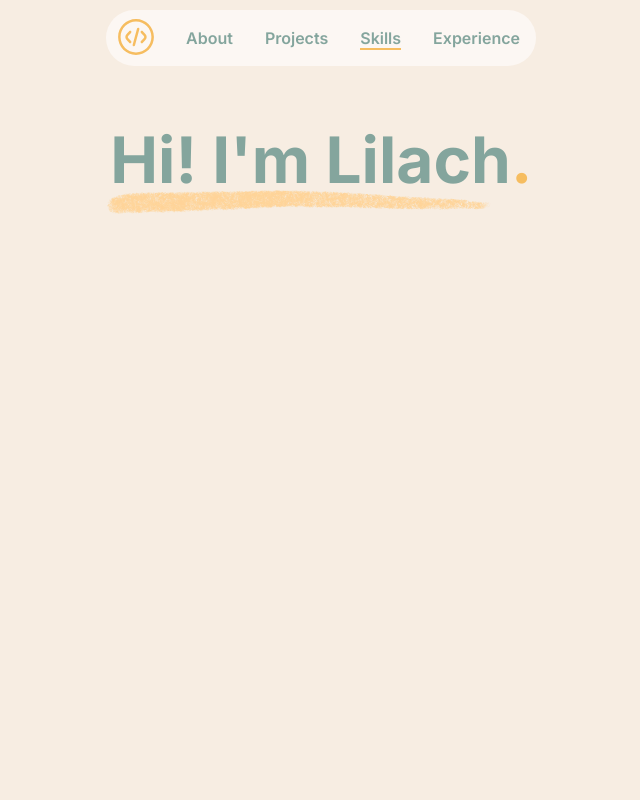
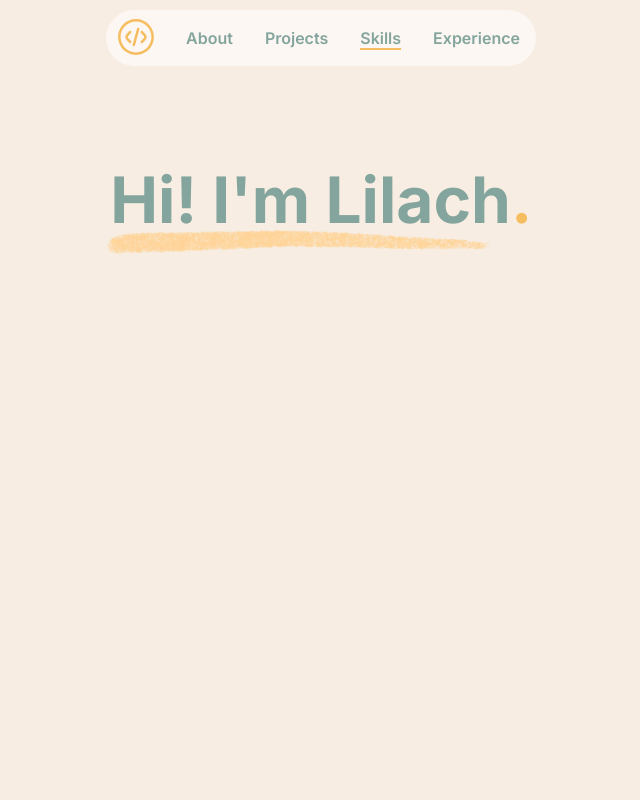
Before and after one commit to Lulzies87/portfolio, a React (Vite) app in the folder app/: page / in a window 1280 px wide. Shown: the top 800 px of the page, without its empty margins (319-959 px from the left). Built offline with nearby package versions, Linux system fonts and the light colour scheme; a web font is replaced by a local one.

Commit message:
minor cover fix

```diff
--- a/app/src/components/About/About.module.scss
+++ b/app/src/components/About/About.module.scss
@@ -4,7 +4,7 @@
   min-height: 100%;
   width: 100%;
   align-content: center;
-  padding: 2.5rem 2rem;
+  padding: 0 2rem;
   border-radius: $border-radius;
 
   &__innerWrap {
```
